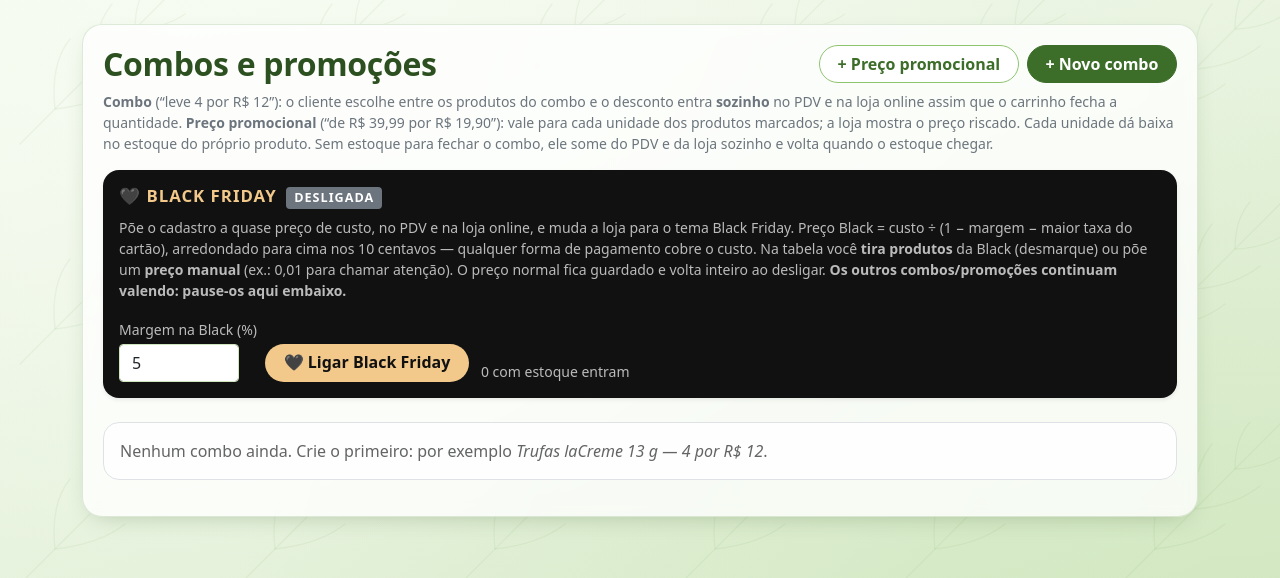
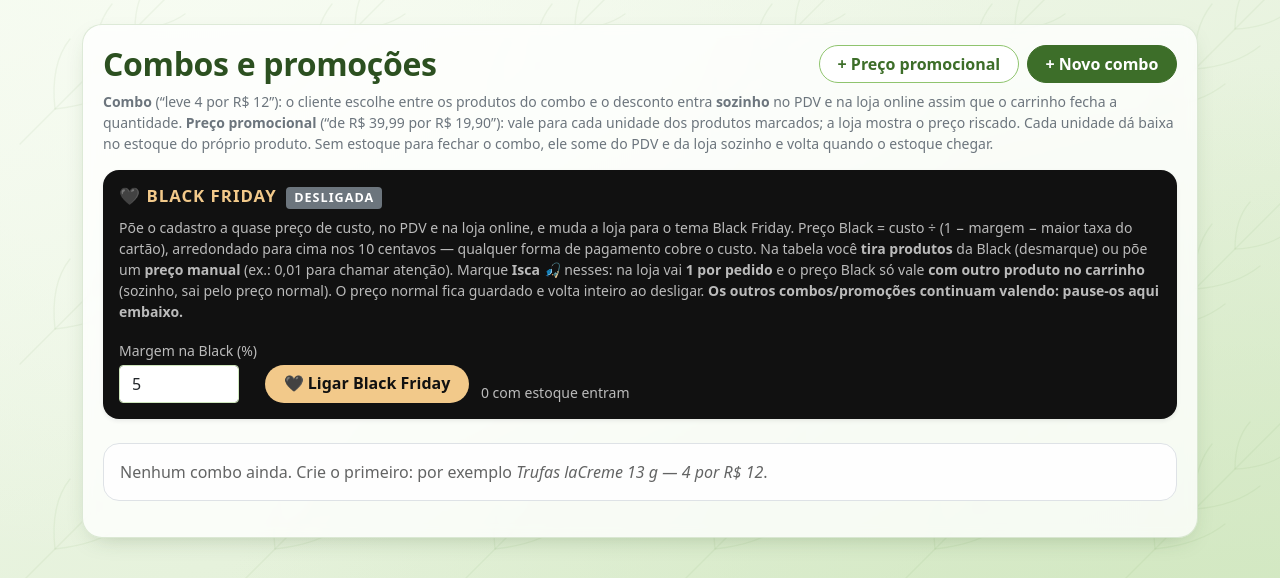
Before and after one commit to oluap20045/PDV, a Flask app: page /combos/ in a window 1280 px wide. Shown: the part 56-634 px from the top of the page. Run offline with Flask 3, Linux system fonts and the light colour scheme; the visitor is signed in with stand-in values (Sample User, id 1); data comes from the database, SQL or seed files in the repository; data that the repository does not hold is empty; some libraries are stand-ins or nearby versions.

Commit message:
Black Friday: produto isca (1 por pedido, preco Black so com outro produto no carrinho)
Co-Authored-By: Claude Opus 5.5 <noreply@anthropic.com>

```diff
--- a/app/black.py
+++ b/app/black.py
@@ -4,7 +4,9 @@ Ligar:    preço = custo / (1 - (margem Black + MAIOR taxa de cartão))  -> arre
           (a taxa incide sobre o preço, então qualquer forma de pagamento cobre o custo + a margem).
           O preço de tabela fica guardado em Produto.preco_normal. Só baixa preço, nunca sobe.
           Como muda o próprio preço de tabela, vale no PDV, na loja e nos pedidos sem mexer em mais nada.
-Desligar: preco_normal volta para preco.
+          "Isca" (Produto.black_isca, ex.: biscoito a R$ 0,01): na loja só 1 por pedido e o preço Black só vale com outro
+          produto (que não seja isca) no carrinho; sozinho, sai pelo preço normal (ver loja.preco_no_carrinho).
+Desligar: preco_normal volta para preco e as iscas são desmarcadas.
 """
 from app import db
 from app.models import Empresa, Produto
@@ -38,7 +40,8 @@ def previa(margem):
                 if usado is None or abs(p.preco - usado) > 0.004:
                     manual = p.preco
             linhas.append({'id': p.id, 'nome': p.nome, 'custo': p.custo or 0, 'normal': normal, 'auto': auto, 'qtd': p.quantidade,
-                           'incluido': bool(p.preco_normal) if emp.black_ativo else True, 'manual': manual})
+                           'incluido': bool(p.preco_normal) if emp.black_ativo else True, 'manual': manual,
+                           'isca': bool(p.black_isca and p.preco_normal)})
         elif auto is not None:
             fora += 1
     return {'linhas': linhas, 'fora': fora, 'taxa': taxa, 'taxa_desc': desc}
@@ -49,13 +52,15 @@ def desligar():
     for p in Produto.query.filter(Produto.preco_normal.isnot(None)):
         p.preco, p.preco_normal = p.preco_normal, None
         n += 1
+    Produto.query.filter(Produto.black_isca.is_(True)).update({'black_isca': False})
     Empresa.atual().black_ativo = False
     return n
 
 
-def ligar(margem, escolhas=None):
+def ligar(margem, escolhas=None, iscas=()):
     """(Re)liga com a margem dada: devolve os preços normais primeiro, então dá para recalcular com a Black ligada.
-    escolhas = {produto_id: False (fica fora) | float (preço manual) | None (fórmula)}; quem não está lá segue a fórmula."""
+    escolhas = {produto_id: False (fica fora) | float (preço manual) | None (fórmula)}; quem não está lá segue a fórmula.
+    iscas = ids marcados como isca (só valem se o produto entrou na Black)."""
     escolhas = escolhas or {}
     desligar()
     taxa, _ = taxa_maxima()
@@ -70,6 +75,7 @@ def ligar(margem, escolhas=None):
             novo = preco_black(p.custo, p.preco, margem, taxa)
         if novo is not None:
             p.preco_normal, p.preco = p.preco, novo
+            p.black_isca = p.id in iscas
             n += 1
     emp = Empresa.atual()
     emp.black_ativo, emp.black_margem = True, margem
--- a/app/combos.py
+++ b/app/combos.py
@@ -247,7 +247,8 @@ def black_friday():
     if erros:
         flash('Preço manual inválido: ' + '; '.join(erros).replace('.', ','), 'danger')
         return redirect(url_for('combos.lista', margem=f'{margem:g}'))
-    n = black.ligar(margem, escolhas)
+    iscas = {int(pid) for pid in request.form.getlist('ids') if pid.isdigit() and request.form.get(f'isca_{pid}') == '1'}
+    n = black.ligar(margem, escolhas, iscas)
     db.session.commit()
     flash(f'🖤 Black Friday ligada com {margem:g}% de margem: {n} produto(s) com preço Black no PDV e na loja. '
           'Lembre de pausar os outros combos/promoções.', 'success')
--- a/app/models.py
+++ b/app/models.py
@@ -31,6 +31,7 @@ class Produto(db.Model):
     codigo_fornecedor = db.Column(db.String(20), unique=True, nullable=True)   # ex.: código Cacau Show do catálogo
     categoria = db.Column(db.String(60), nullable=True)
     preco_normal = db.Column(db.Float, nullable=True)   # preço de tabela guardado enquanto a Black Friday está ligada
+    black_isca = db.Column(db.Boolean, nullable=False, default=False)  # Black: 1 por pedido e só com outro produto no carrinho
     na_loja = db.Column(db.Boolean, nullable=False, default=True)    # aparece na loja online (se tiver estoque livre)
     descricao = db.Column(db.String(300), nullable=True)             # texto curto na loja online
     foto = db.relationship('ProdutoFoto', uselist=False, lazy=True, cascade='all, delete-orphan')
--- a/app/static/css/loja.css
+++ b/app/static/css/loja.css
@@ -410,6 +410,9 @@ details.horario .horarios tr.hoje { background: rgba(200, 132, 63, .25); }
 
 /* ---------- Black Friday (Empresa.black_ativo → <body class="black">): preto + dourado; cartões continuam claros */
 .preco-promo .economia { display: block; margin-top: 4px; font: 700 .72rem/1.2 "Inter", system-ui, sans-serif; color: var(--verde); letter-spacing: 0; }
+.preco-promo .regra-isca { display: block; margin-top: 3px; font: 600 .7rem/1.25 "Inter", system-ui, sans-serif; color: var(--texto-2); letter-spacing: 0; }
+.linha-isca { margin-top: 3px; font-size: .78rem; font-weight: 700; color: #8a5a00; }
+.linha-isca.ok { color: var(--verde); }
 .selo-black { background: #111; color: var(--dourado); font-size: .85rem; padding: 4px 11px; box-shadow: 0 4px 12px -4px rgba(0, 0, 0, .6); }
 body.black { background: #0c0c0c; color: #f2f2f2; --vermelho-promo: #e0312b; }
 body.black .topo { background: rgba(0, 0, 0, .94); }
--- a/app/templates/combos.html
+++ b/app/templates/combos.html
@@ -42,7 +42,8 @@
             <p class="small mb-3 mt-2" style="color:#bbb">Põe o cadastro a quase preço de custo, no PDV e na loja online, e muda a loja para o
                 tema Black Friday. Preço Black = custo ÷ (1 − margem − maior taxa do cartão{% if black.taxa %}: <strong>{{ '%g'|format(black.taxa) }}%</strong>
                 <span class="opacity-75">({{ black.taxa_desc }})</span>{% endif %}), arredondado para cima nos 10 centavos — qualquer forma de pagamento
-                cobre o custo. Na tabela você <strong>tira produtos</strong> da Black (desmarque) ou põe um <strong>preço manual</strong> (ex.: 0,01 para chamar atenção).
+                cobre o custo. Na tabela você <strong>tira produtos</strong> da Black (desmarque) ou põe um <strong>preço manual</strong> (ex.: 0,01 para chamar atenção). Marque <strong>Isca 🎣</strong> nesses: na loja vai
+                <strong>1 por pedido</strong> e o preço Black só vale <strong>com outro produto no carrinho</strong> (sozinho, sai pelo preço normal).
                 O preço normal fica guardado e volta inteiro ao desligar. <strong>Os outros combos/promoções continuam valendo: pause-os aqui embaixo.</strong></p>
             <form method="POST" action="{{ url_for('combos.black_friday') }}" id="form-black" data-taxa="{{ black.taxa }}"
                   data-ligada="{{ 1 if empresa.black_ativo else 0 }}" onsubmit="return confirm(this.dataset.msg)">
@@ -60,6 +61,7 @@
                 <table class="table table-sm mb-0 small align-middle tabela-black">
                     <thead><tr><th style="width:1%">Entra</th><th>Produto <span class="fw-normal opacity-75">(com estoque)</span></th><th class="text-end">Estoque</th>
                         <th class="text-end">Custo</th><th class="text-end">Normal</th><th class="text-end">Fórmula</th><th class="text-end">Preço manual</th>
+                        <th class="text-center" title="1 por pedido e só sai por esse preço com outro produto no carrinho">Isca 🎣</th>
                         <th class="text-end">Fica</th><th class="text-end">Desconto</th></tr></thead>
                     <tbody>
                     {% for l in black.linhas %}
@@ -73,6 +75,8 @@
                         <td class="text-end"><input type="text" inputmode="decimal" class="form-control form-control-sm manual d-inline-block text-end"
                                    name="man_{{ l.id }}" placeholder="auto" autocomplete="off"
                                    value="{{ ('%.2f'|format(l.manual)).replace('.', ',') if l.manual is not none else '' }}"></td>
+                        <td class="text-center"><input class="form-check-input isca" type="checkbox" name="isca_{{ l.id }}" value="1" {{ 'checked' if l.isca }}
+                                   title="1 por pedido e só sai por esse preço com outro produto no carrinho"></td>
                         <td class="text-end fw-bold preco-black fica">—</td>
                         <td class="text-end pct">—</td>
                     </tr>
@@ -96,7 +100,7 @@
         const num = t => parseFloat(String(t).replace('R$', '').replace(',', '.').trim());
         function calcular() {
             const m = parseFloat(String(margemEl.value).replace(',', '.')) || 0;
-            let entram = 0, manuais = 0;
+            let entram = 0, manuais = 0, iscas = 0;
             form.querySelectorAll('tbody tr').forEach(tr => {
                 const custo = parseFloat(tr.dataset.custo), normal = parseFloat(tr.dataset.normal);
                 const div = 1 - (m + taxa) / 100;
@@ -111,10 +115,12 @@
                 tr.classList.toggle('fora', fica === null);
                 tr.querySelector('.fica').textContent = fica === null ? brl(normal) : brl(fica);
                 tr.querySelector('.pct').textContent = fica === null ? '—' : '−' + Math.floor((1 - fica / normal) * 100) + '%';
-                if (fica !== null) { entram++; if (manOk) manuais++; }
+                const isca = tr.querySelector('.isca');
+                isca.disabled = fica === null;
+                if (fica !== null) { entram++; if (manOk) manuais++; if (isca.checked) iscas++; }
             });
             document.getElementById('black-resumo').textContent =
-                entram + ' com estoque entram' + (manuais ? ' (' + manuais + ' com preço manual)' : '');
+                entram + ' com estoque entram' + (manuais ? ' · ' + manuais + ' com preço manual' : '') + (iscas ? ' · ' + iscas + ' isca(s) 🎣' : '');
             form.dataset.msg = (form.dataset.ligada === '1' ? 'Salvar e recalcular a Black? ' : 'Ligar a Black Friday? ') +
                 entram + ' produto(s) com estoque vão para o preço Black no PDV e na loja.';
         }
--- a/app/templates/loja/index.html
+++ b/app/templates/loja/index.html
@@ -121,7 +121,8 @@
                     <div class="produto-rodape">
                         {% if i.promo %}<span class="preco preco-promo"><s>{{ reais(i.de or i.preco) }}</s> <strong>{{ reais(i.promo) }}</strong></span>
                         {% elif i.de %}<span class="preco preco-promo"><s>{{ reais(i.de) }}</s> <strong>{{ reais(i.preco) }}</strong>
-                            <small class="economia">economize {{ reais(i.de - i.preco) }}</small></span>
+                            <small class="economia">economize {{ reais(i.de - i.preco) }}</small>
+                            {% if i.isca %}<small class="regra-isca">1 por pedido · só levando outro produto junto</small>{% endif %}</span>
                         {% else %}<strong class="preco">R$ {{ ('%.2f'|format(i.preco)).replace('.', ',') }}</strong>{% endif %}
                         <div class="qtd" data-controle="{{ i.id }}">
                             <button type="button" class="adicionar">Adicionar</button>
--- a/migrations/versions/c3d4e5f6a7b9_black_friday.py
+++ b/migrations/versions/c3d4e5f6a7b9_black_friday.py
@@ -1,4 +1,4 @@
-"""Black Friday: produto.preco_normal (preço de tabela guardado) e empresa.black_ativo / black_margem
+"""Black Friday: produto.preco_normal (preço de tabela guardado), produto.black_isca e empresa.black_ativo / black_margem
 
 Revision ID: c3d4e5f6a7b9
 Revises: a1b2c3d4e5f7
@@ -18,6 +18,7 @@ depends_on = None
 def upgrade():
     with op.batch_alter_table('produto', schema=None) as batch_op:
         batch_op.add_column(sa.Column('preco_normal', sa.Float(), nullable=True))
+        batch_op.add_column(sa.Column('black_isca', sa.Boolean(), nullable=False, server_default=sa.false()))
     with op.batch_alter_table('empresa', schema=None) as batch_op:
         batch_op.add_column(sa.Column('black_ativo', sa.Boolean(), nullable=False, server_default=sa.false()))
         batch_op.add_column(sa.Column('black_margem', sa.Float(), nullable=False, server_default='5'))
@@ -28,4 +29,5 @@ def downgrade():
         batch_op.drop_column('black_margem')
         batch_op.drop_column('black_ativo')
     with op.batch_alter_table('produto', schema=None) as batch_op:
+        batch_op.drop_column('black_isca')
         batch_op.drop_column('preco_normal')
```
Also changed, not shown: app/loja.py (+20 -5 lines), app/static/js/loja.js (+12 -3 lines).
